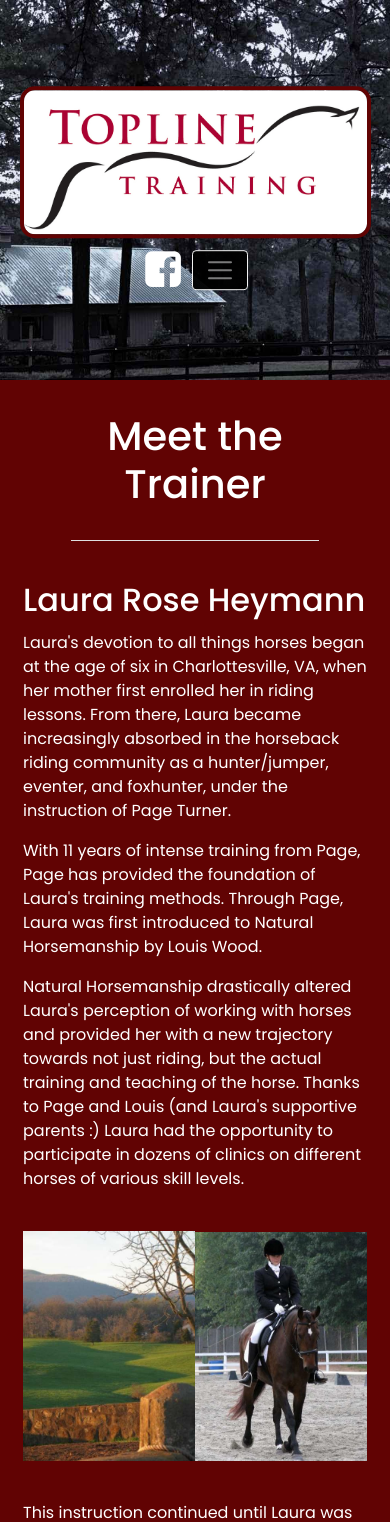
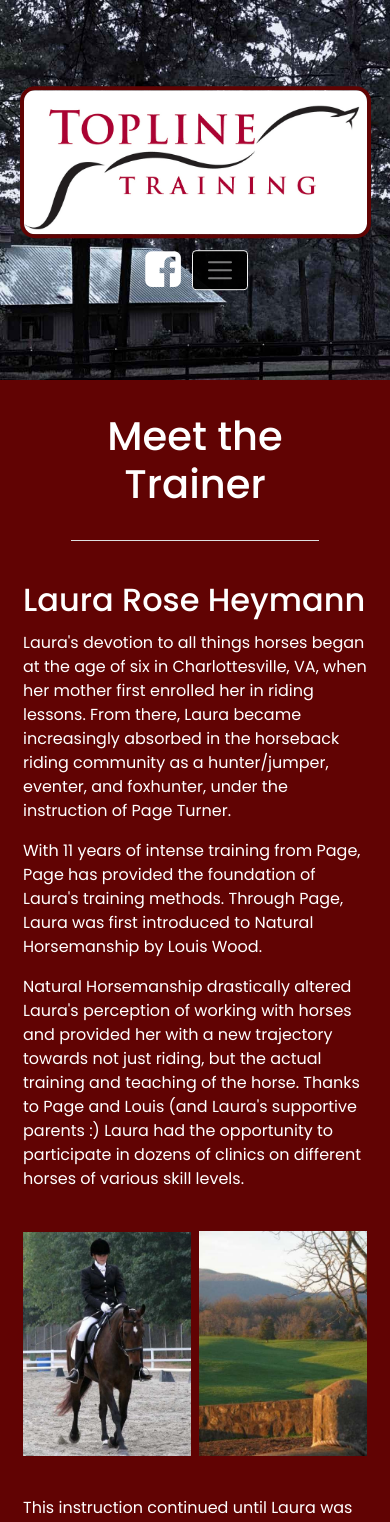
Before and after one commit to mtdavis725/topline_nc, a React (Create React App) app: page /about in a window 390 px wide. Shown: the top 1522 px of the page. Built offline with nearby package versions, Linux system fonts and the light colour scheme.

Commit message:
Converting bootstrap grid to CSS grid

```diff
--- a/src/components/About/About.jsx
+++ b/src/components/About/About.jsx
@@ -25,7 +25,7 @@ function About() {
                     <p>Natural Horsemanship drastically altered Laura's perception of working with horses and provided her with a new trajectory towards not just riding, but the actual training and teaching of the horse. Thanks to Page and Louis (and Laura's supportive parents :) Laura had the opportunity to participate in dozens of clinics on different horses of various skill levels.</p>
                 </div>
 
-                <div className="item2">
+            <div className="item2">
                     <img src={images.about[0]} alt="VA countryside" className="img-fluid" />
                 </div>
 
--- a/src/styles/_about.scss
+++ b/src/styles/_about.scss
@@ -1,29 +1,30 @@
 .about-container {
   display: grid;
   padding: 1rem 2rem;
-  grid-template-columns: repeat(4, 25%);
+  grid-template-columns: repeat(4, auto);
   grid-template-rows: auto;
   grid-template-areas:
-    'content1 content1 content1  img2'
-    'img3 img3  content2 content2';
-  grid-row-gap: 1.5rem;
+    'content1 content1 content1 img2'
+    'img3 img3 content2 content2';
+  grid-gap: 1.5rem;
   place-items: center;
   img {
     max-height: 400px;
   }
   .item1 {
     grid-area: content1;
-    padding-right: 3.5rem;
+    padding-right: 2rem;
   }
   .item2 {
     grid-area: img1;
+    display: none;
   }
   .item3 {
     grid-area: img2;
   }
   .item4 {
     grid-area: content2;
-    padding-left: 3.5rem;
+    padding-left: 2rem;
   }
   .item5 {
     grid-area: img3;
@@ -68,21 +69,23 @@
  @media (max-width: 1115px) {
   .about-container {
 
-    grid-template-columns: repeat(5, 20%);
+    grid-template-columns: repeat(5, auto);
     grid-template-areas:
-      'content1 content1 content1 img1 img1'
-      'img2 img2 content2 content2 content2';
+      'content1 content1 content1 img2 img2'
+      'img1 img1 content2 content2 content2';
     .item1, .item4 {
       padding: 0rem;
     }
     .item2 {
-      padding: 0 0 1rem 2rem;
+
+      padding: 1rem 2rem 0 0;
+      display: block;
     }
     .item3 {
-      padding: 1rem 2rem 0 0;
+      padding: 0 0 1rem 2rem;
       }
     .item5 {
-      display: block;
+      display: none;
     }
    }
 }
@@ -92,25 +95,29 @@
 
   .about-container {
     padding: 1rem;
-    grid-template-columns: repeat(4, 25%);
+    grid-gap: 1.5rem .5rem;
+    grid-template-columns: repeat(4, auto);
     grid-template-areas:
       'content1 content1 content1 content1'
-      'img1 img1 img2 img2'
+      'img2 img2 img1 img1'
       'content2 content2 content2 content2'
       'img3 img3 img3 img3';
     .item2 {
+      justify-self: start;
+      padding: 0 0 1rem 0;
+      img {
+        max-height: 350px;
+      }
+    }
+    .item3 {
       justify-self: end;
       padding: 0 0 1rem 0;
       img {
         max-height: 350px;
       }
     }
-    .item3 {
-      justify-self: start;
-      padding: 0 0 1rem 0;
-      img {
-        max-height: 350px;
-      }
+    .item5 {
+      display: block;
     }
    }
 
```
